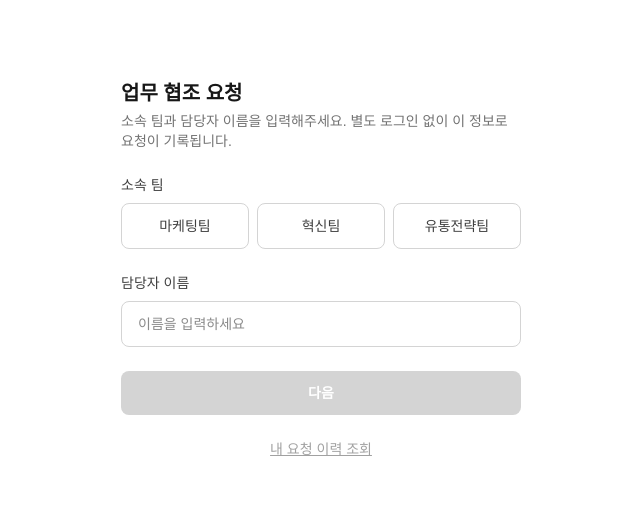
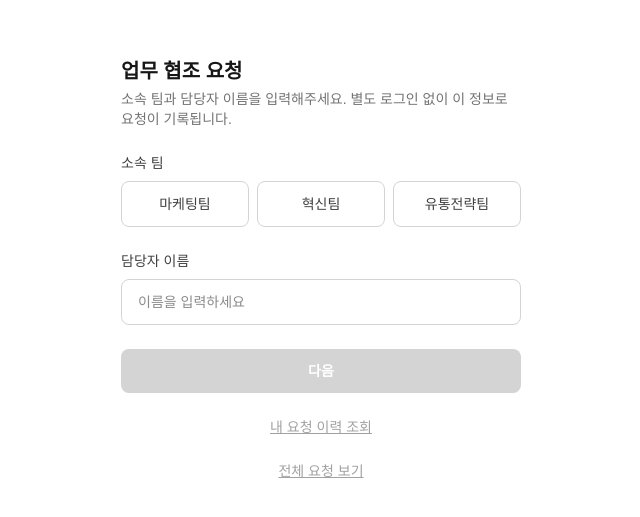
Before and after one commit to yjzz0209/hd_request, a Next.js app: page / in a window 1280 px wide. Shown: the part 131-648 px from the top of the page, without its empty margins (319-959 px from the left). Built offline with nearby package versions, Linux system fonts and the light colour scheme.

Commit message:
pase changes

```diff
--- a/app/page.tsx
+++ b/app/page.tsx
@@ -70,6 +70,9 @@ export default function StartPage() {
       <a href="/requests" className="text-center text-sm text-neutral-400 underline">
         내 요청 이력 조회
       </a>
+      <a href="/admin" className="text-center text-sm text-neutral-400 underline">
+        전체 요청 보기
+      </a>
     </main>
   );
 }
```
